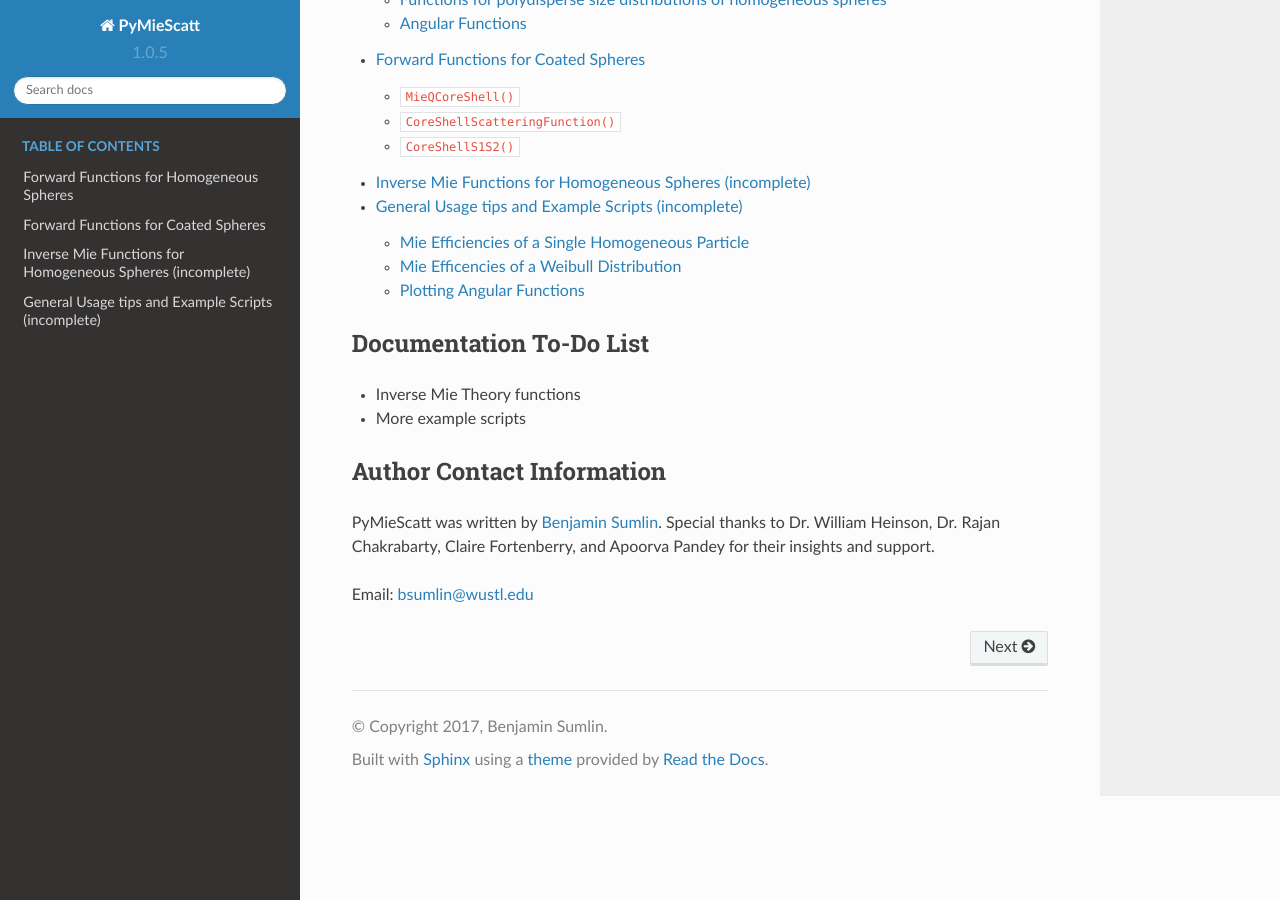
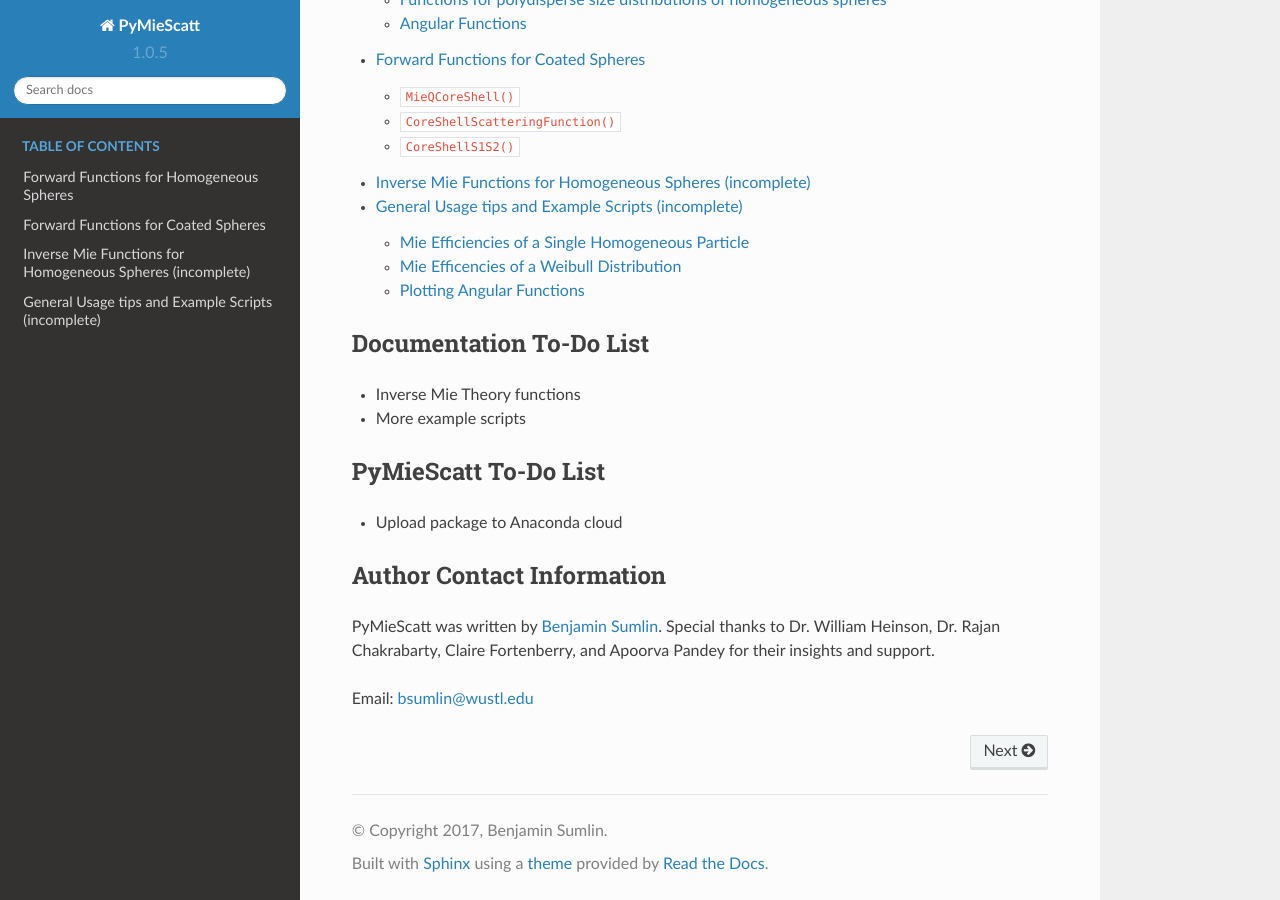
Before and after one commit to bsumlin/PyMieScatt, a Sphinx documentation site: the page built from docs/index.rst, in a window 1280 px wide and 900 px high, scrolled down 680 px. Built offline with Sphinx 7.4.7 and the Read the Docs theme 2.0.0, drawn with Linux system fonts in a browser that asks for light colours; formulas are drawn with MathJax 3; pages that are not in the unit, such as notebooks, are missing from menus.

Commit message:
minor
docs

```diff
--- a/docs/index.rst
+++ b/docs/index.rst
@@ -39,6 +39,11 @@
 - Inverse Mie Theory functions
 - More example scripts
 
+PyMieScatt To-Do List
+---------------------
+
+- Upload package to Anaconda cloud
+
 Author Contact Information
 --------------------------
 PyMieScatt was written by `Benjamin Sumlin <https://air.eece.wustl.edu/people/ben-sumlin/>`_. Special thanks to Dr. William Heinson, Dr. Rajan Chakrabarty, Claire Fortenberry, and Apoorva Pandey for their insights and support.
```
